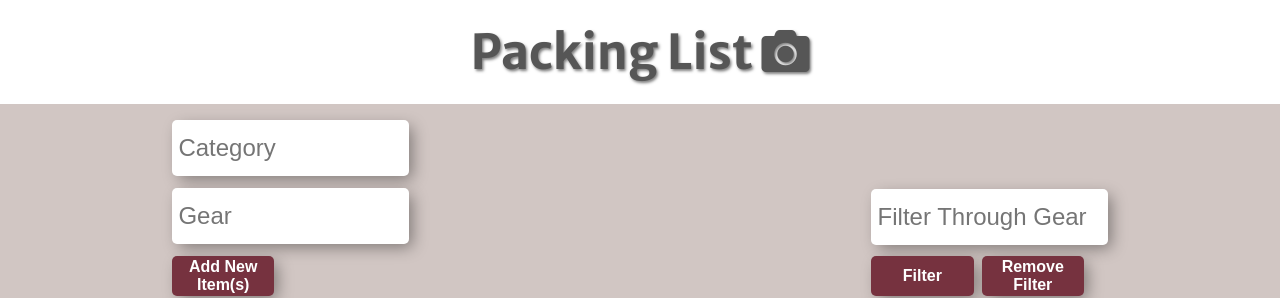
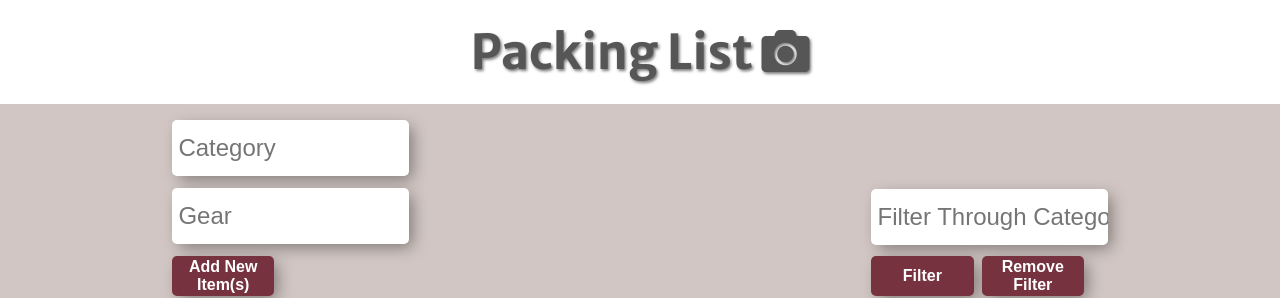
Before and after one commit to AndersonChristian-P/no_db_project_01, a React (Create React App) app: page / in a window 1280 px wide. Shown: the top 298 px of the page. Built offline with nearby package versions, Linux system fonts and the light colour scheme; no server answers.

Commit message:
expanded filter to category

```diff
--- a/src/components/FilterItems/FilterItems.js
+++ b/src/components/FilterItems/FilterItems.js
@@ -36,7 +36,7 @@ export default class FilterItems extends Component {
       <div className="filter">
 
         <span className="filter-input">
-          <input className="filter-item-input" onChange={this.handleChange} placeholder="Filter Through Gear" value={this.state.items} />
+          <input className="filter-item-input" onChange={this.handleChange} placeholder="Filter Through Category or Gear" value={this.state.items} />
         </span>
 
         <spa className="filter-buttons">
```
Also changed, not shown: 1 other file (tests, documents, lock files or other folders).
